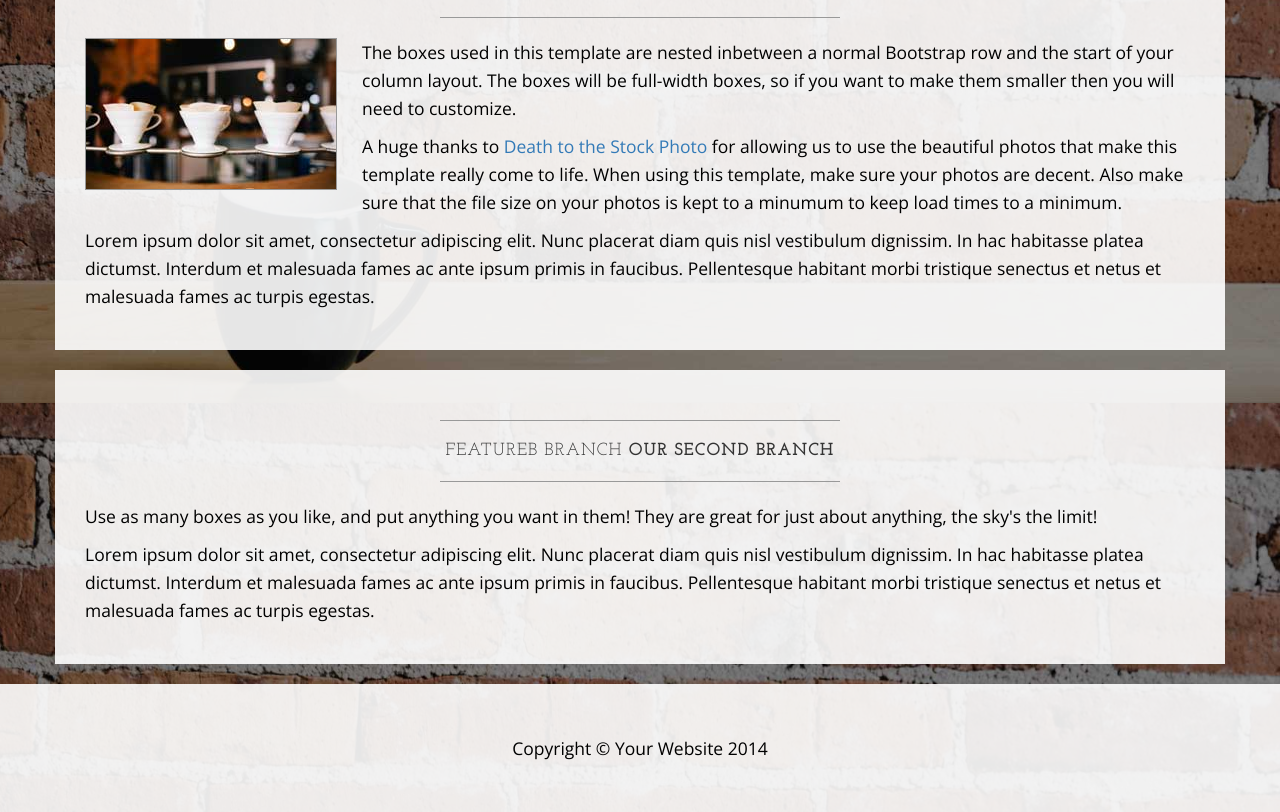
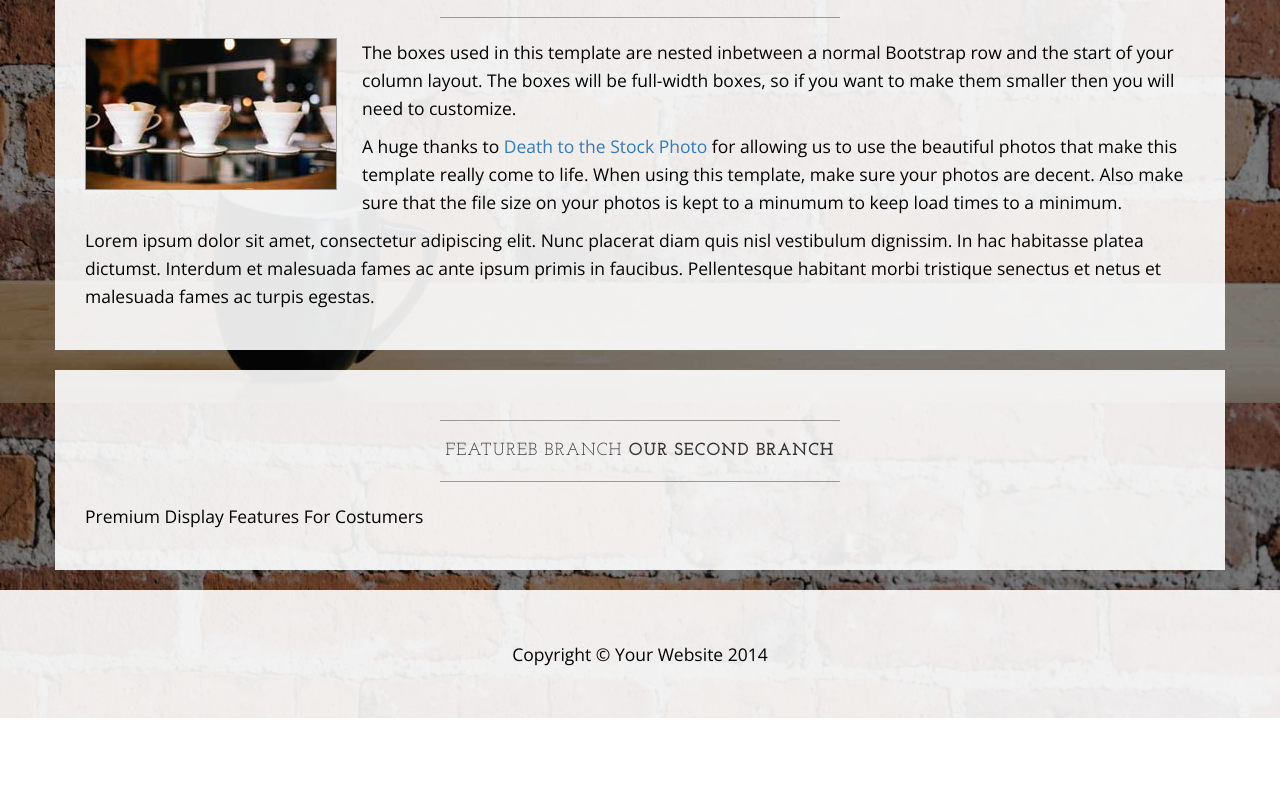
Before and after one commit to chtsebastian/LearnableGitCourse, a plain HTML site: page index.html in a window 1280 px wide. Shown: the part 1197-2009 px from the top of the page. After the commit the page ends 1915 px from the top, so only its background shows below. Drawn offline with nearby package versions, Linux system fonts and the light colour scheme.

Commit message:
Edited paragraph on featureB

```diff
--- a/index.html
+++ b/index.html
@@ -144,8 +144,7 @@
                         <strong>Our second branch</strong>
                     </h2>
                     <hr>
-                    <p>Use as many boxes as you like, and put anything you want in them! They are great for just about anything, the sky's the limit!</p>
-                    <p>Lorem ipsum dolor sit amet, consectetur adipiscing elit. Nunc placerat diam quis nisl vestibulum dignissim. In hac habitasse platea dictumst. Interdum et malesuada fames ac ante ipsum primis in faucibus. Pellentesque habitant morbi tristique senectus et netus et malesuada fames ac turpis egestas.</p>
+                    <p>Premium Display Features For Costumers</p>
                 </div>
             </div>
         </div>
```
